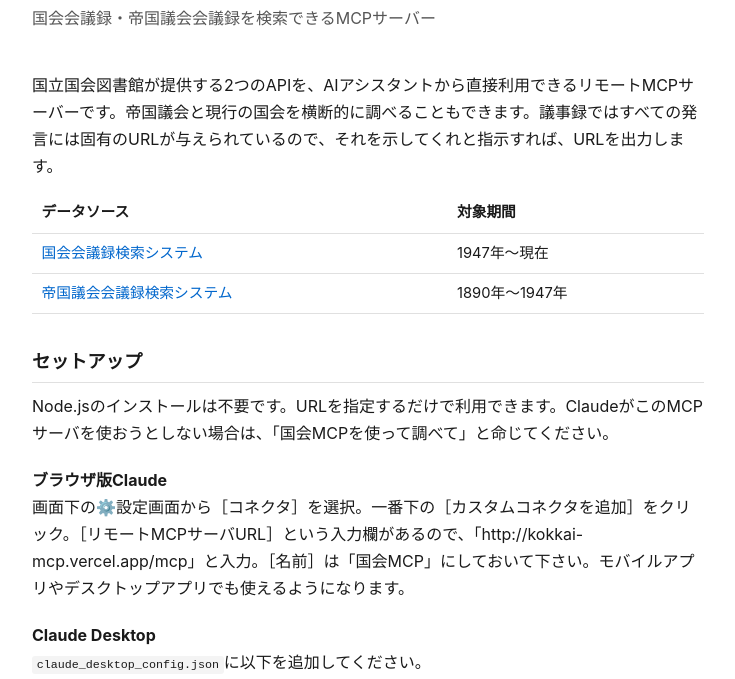
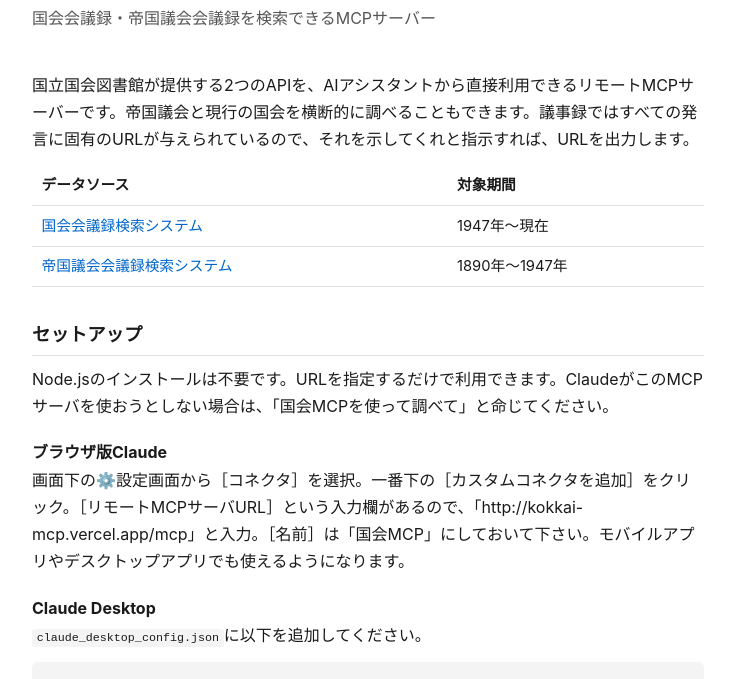
Before and after one commit to analekt/kokkai-mcp-server, a website: page public/index.html in a window 1280 px wide. Shown: the part 95-774 px from the top of the page, without its empty margins (272-1007 px from the left). Drawn offline with Linux system fonts and the light colour scheme.

Commit message:
Fix typo in paragraph about API usage

```diff
--- a/public/index.html
+++ b/public/index.html
@@ -29,7 +29,7 @@
 <h1>国会MCPサーバ</h1>
 <p class="subtitle">国会会議録・帝国議会会議録を検索できるMCPサーバー</p>
 
-<p>国立国会図書館が提供する2つのAPIを、AIアシスタントから直接利用できるリモートMCPサーバーです。帝国議会と現行の国会を横断的に調べることもできます。議事録ではすべての発言には固有のURLが与えられているので、それを示してくれと指示すれば、URLを出力します。</p>
+<p>国立国会図書館が提供する2つのAPIを、AIアシスタントから直接利用できるリモートMCPサーバーです。帝国議会と現行の国会を横断的に調べることもできます。議事録ではすべての発言に固有のURLが与えられているので、それを示してくれと指示すれば、URLを出力します。</p>
 
 <table>
   <tr><th>データソース</th><th>対象期間</th></tr>
```
